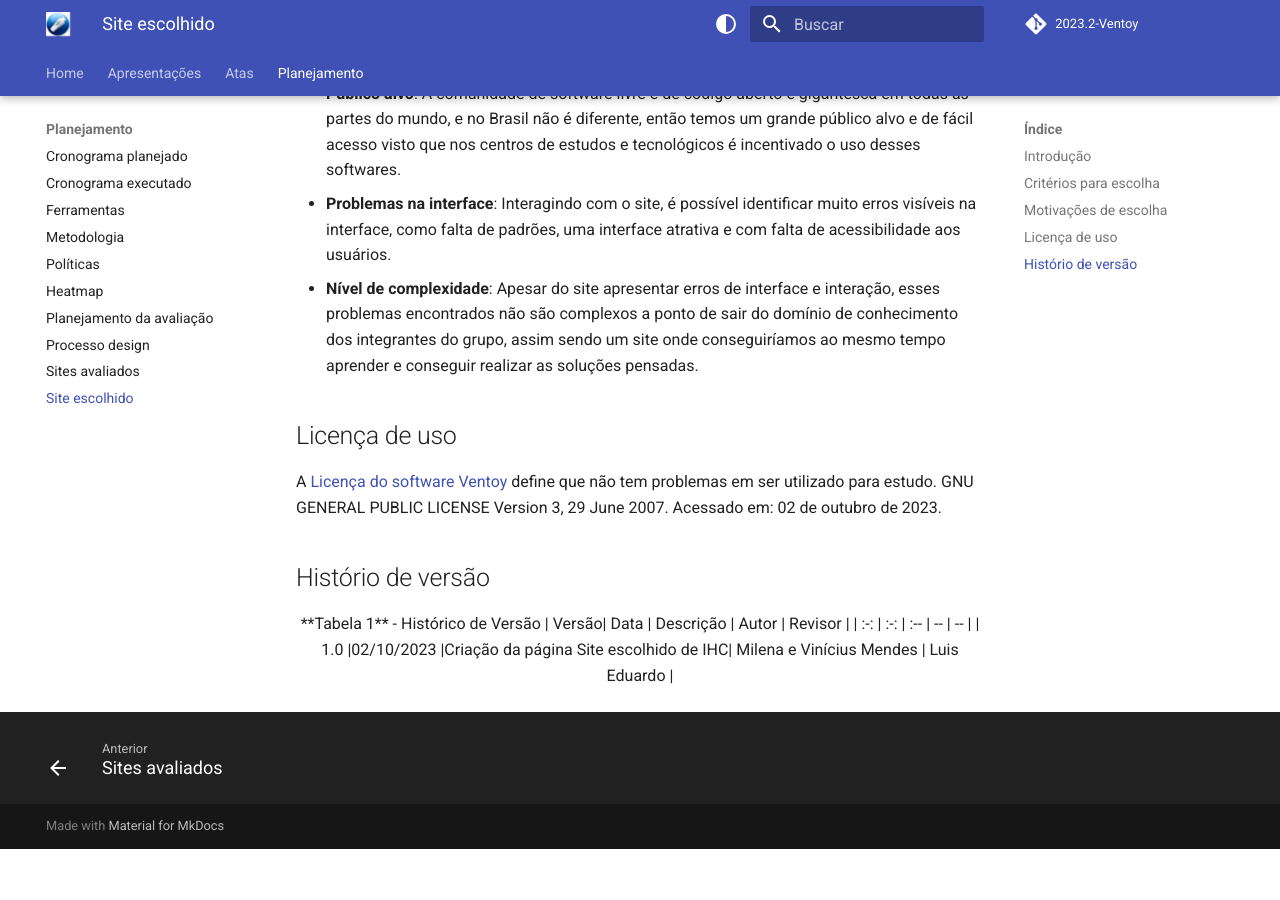
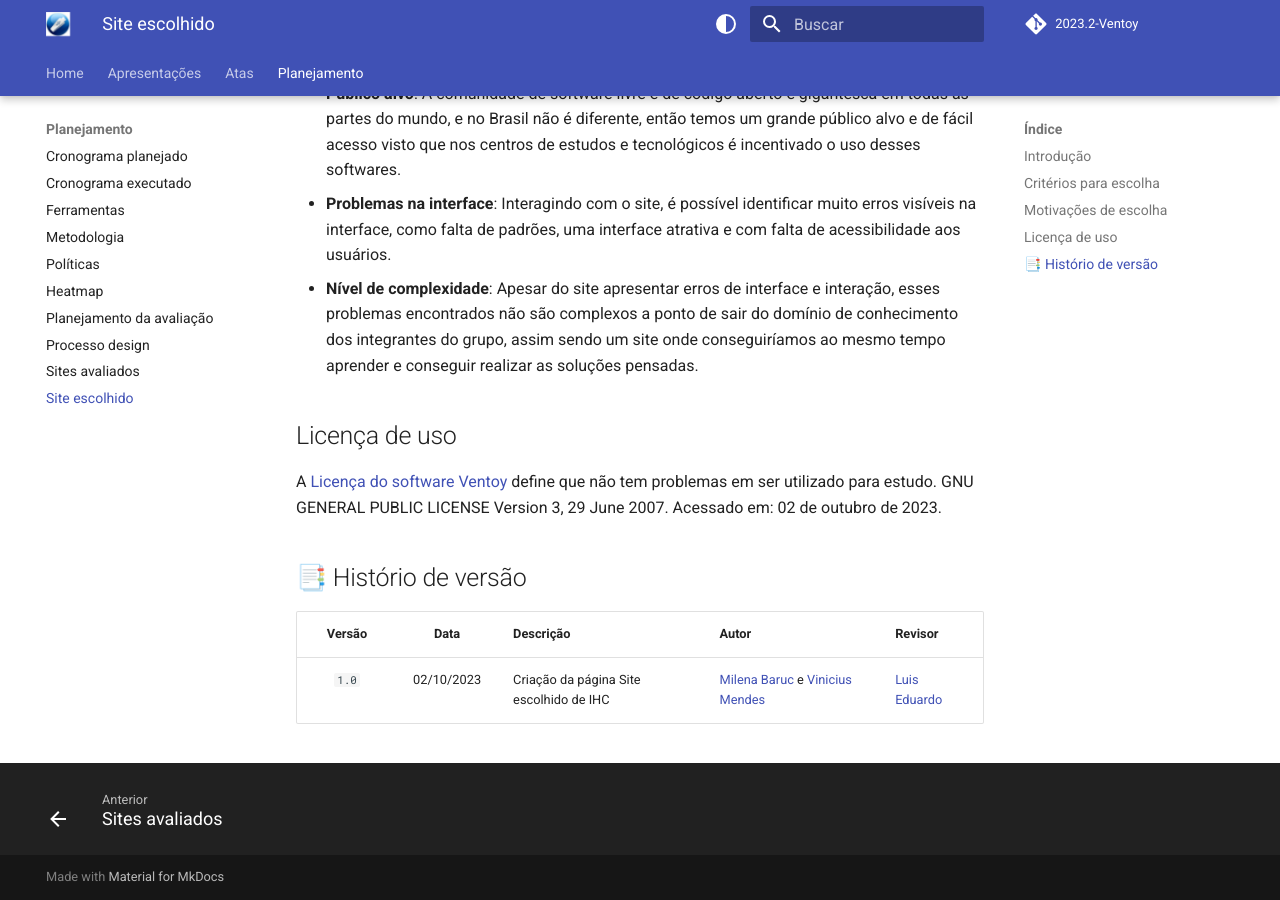
Before and after one commit to Interacao-Humano-Computador/2023.2-Ventoy, an MkDocs documentation site: the page built from docs/planejamento/site-escolhido.md, in a window 1280 px wide and 900 px high, scrolled down 879 px. Built offline with MkDocs 1.6.1 and Material for MkDocs 9.7.7, drawn with Linux system fonts in a browser that asks for light colours; comment, search, counter and statistics services are not loaded; before the commit the page ends 1728 px from its top, so only the background shows below that.

Commit message:
Update site-escolhido.md

```diff
--- a/docs/planejamento/site-escolhido.md
+++ b/docs/planejamento/site-escolhido.md
@@ -28,14 +28,8 @@ Baseado nos critérios acima, o site [Ventoy](https://www.ventoy.net/en/index.ht
 A [Licença do software Ventoy](../assets/Licenca_uso) define que não tem problemas em ser utilizado para estudo. GNU GENERAL PUBLIC LICENSE
 Version 3, 29 June 2007. Acessado em: 02 de outubro de 2023.
 
-## Histório de versão
-
-<center>
-
-**Tabela 1** - Histórico de Versão
+## 📑 Histório de versão
 
 | Versão| Data      | Descrição | Autor | Revisor       |
 | :-:   | :-:       | :--       | --    | --            |
-| 1.0   |02/10/2023 |Criação da página Site escolhido de IHC| Milena e Vinícius Mendes  | Luis Eduardo |
-
-</center>
+| `1.0`   |02/10/2023 |Criação da página Site escolhido de IHC| [Milena Baruc](https://github.com/MilenaBaruc) e [Vinicius Mendes](https://github.com/yabamiah)  | [Luis Eduardo](https://github.com/LuisMiranda10) |
```
